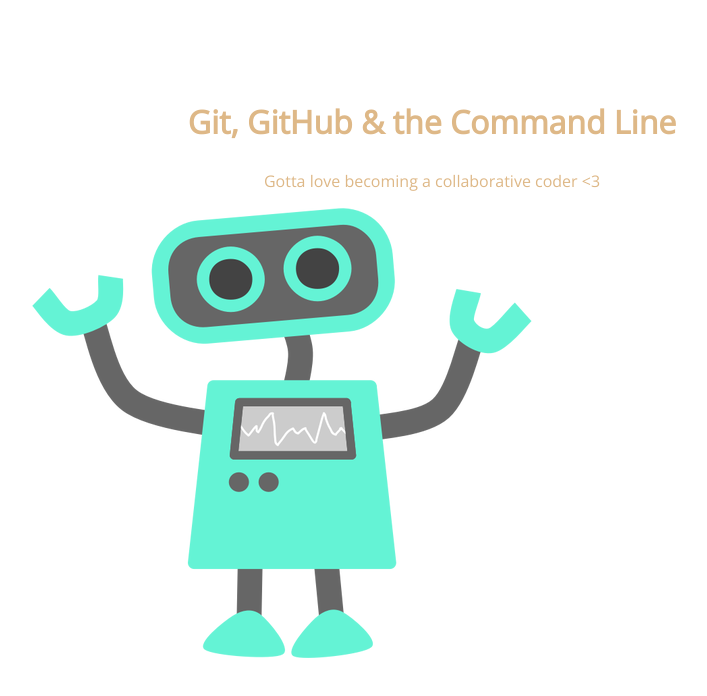
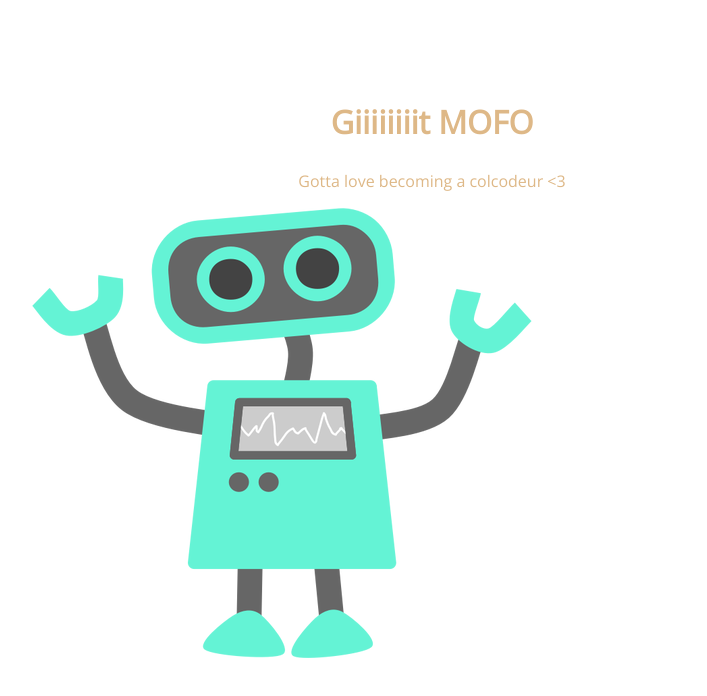
Before and after one commit to Stannislavo/105-project, a plain HTML site: page index.html in a window 1280 px wide. Shown: the whole page, without its empty margins (208-915 px from the left). Drawn offline with nearby package versions, Linux system fonts and the light colour scheme.

Commit message:
changes of text

```diff
--- a/index.html
+++ b/index.html
@@ -8,8 +8,8 @@
 </head>
 <body>
 	<section>
-		<h1>Git, GitHub & the Command Line</h1>
-		<p>Gotta love becoming a collaborative coder <3</p>
+		<h1>Giiiiiiiit MOFO</h1>
+		<p>Gotta love becoming a colcodeur <3</p>
 		<img src="img/happy-blue-robot.png">
 	</section>
 </body>
```
